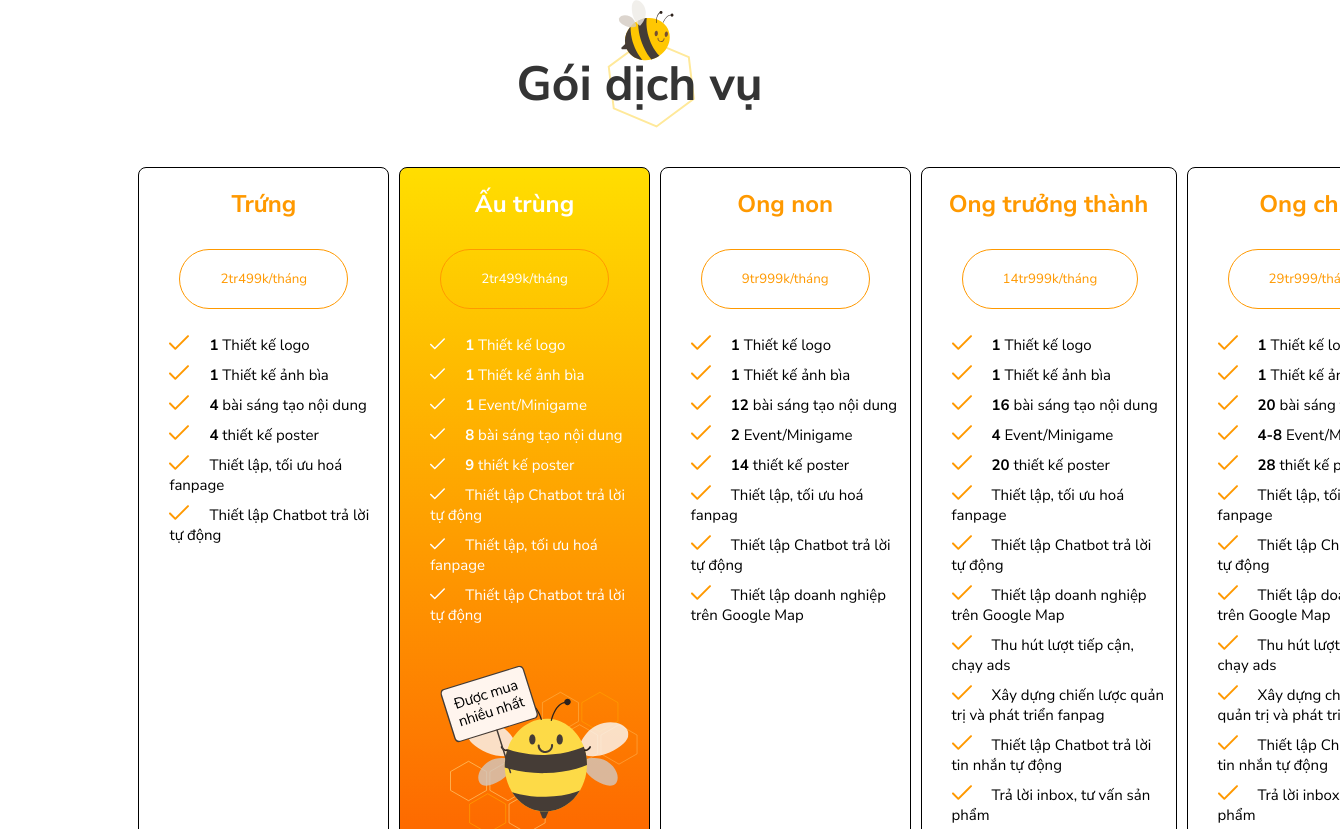
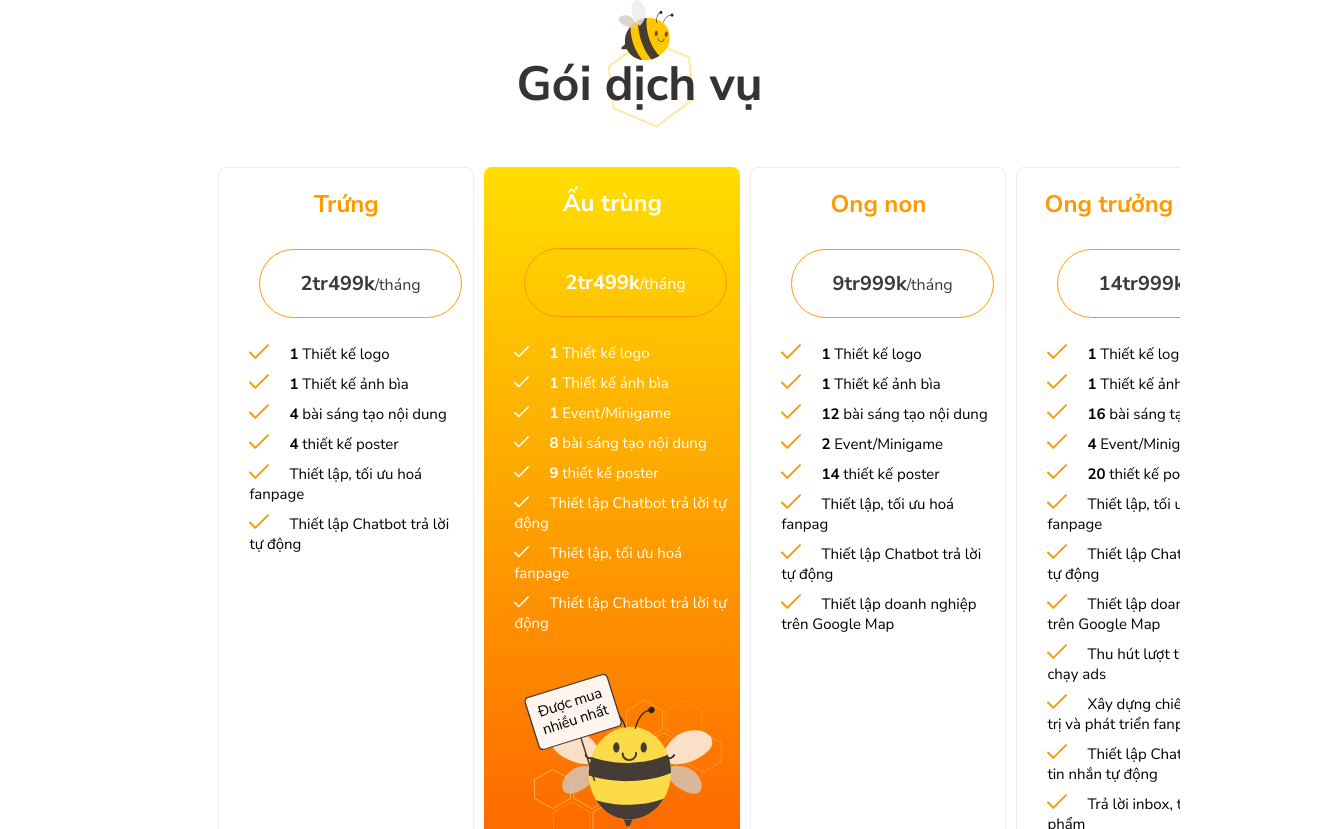
Before and after one commit to HHuy2000/beex-website, a Next.js app: page / in a window 1280 px wide. Shown: the part 4291-5120 px from the top of the page, 1340 px wide, since content can reach past the window. Built offline with nearby package versions, Linux system fonts and the light colour scheme.

Commit message:
update 6/42021 21h39 pricing

```diff
--- a/components/home/Pricing.jsx
+++ b/components/home/Pricing.jsx
@@ -4,7 +4,7 @@ import styles from "./Pricing.module.css";
 function Pricing() {
     return (
        <>
-       <link rel="stylesheet" href="https://cdnjs.cloudflare.com/ajax/libs/font-awesome/5.15.3/css/all.min.css" integrity="sha512-iBBXm8fW90+nuLcSKlbmrPcLa0OT92xO1BIsZ+ywDWZCvqsWgccV3gFoRBv0z+8dLJgyAHIhR35VZc2oM/gI1w==" crossorigin="anonymous" referrerpolicy="no-referrer" />
+       {/* <link rel="stylesheet" href="https://cdnjs.cloudflare.com/ajax/libs/font-awesome/5.15.3/css/all.min.css" integrity="sha512-iBBXm8fW90+nuLcSKlbmrPcLa0OT92xO1BIsZ+ywDWZCvqsWgccV3gFoRBv0z+8dLJgyAHIhR35VZc2oM/gI1w==" crossorigin="anonymous" referrerpolicy="no-referrer" />
        <section className={styles.btn}>
             <span className={styles.btnback}>
             <i class="fas fa-chevron-circle-left"></i>
@@ -12,7 +12,7 @@ function Pricing() {
             <span className={styles.btnnext}>
             <i class="fas fa-chevron-circle-right"></i>
             </span>
-       </section>
+       </section> */}
        <div className={styles.pricingallElements}>
            <section className = {styles.sectionTitle}>
                <div className={styles.title}>
@@ -25,7 +25,7 @@ function Pricing() {
            <section className= {styles.sectionbody}>
                <div className={styles.divbody}>
                    <h1>Trứng</h1>
-                   <button>2tr499k/tháng</button>
+                   <button><b>2tr499k</b>/tháng</button>
                    <ul>
                          <li className={styles.divoneli}><i><img className={styles.imgvector}src="../images/Vector.svg" alt="" /></i><b>1</b> Thiết kế logo</li>
                          <li  className={styles.divoneli}><i><img className={styles.imgvector}src="../images/Vector.svg" alt="" /></i><b>1</b> Thiết kế ảnh bìa</li>
@@ -38,7 +38,7 @@ function Pricing() {
                </div>
                <div className={styles.divbody} id={styles.divorange}>
                    <h1>Ấu trùng</h1>
-                   <button>2tr499k/tháng</button>
+                   <button><b>2tr499k</b>/tháng</button>
                    <ul>
                          <li className={styles.divoneli}><i><img className={styles.imgvector}src="../images/pricingTickwhite.svg" alt="" /></i><b>1</b> Thiết kế logo</li>
                          <li  className={styles.divoneli}><i><img className={styles.imgvector}src="../images/pricingTickwhite.svg" alt="" /></i><b>1</b> Thiết kế ảnh bìa</li>
@@ -54,7 +54,7 @@ function Pricing() {
                </div>
                <div className={styles.divbody}>
                    <h1>Ong non</h1>
-                   <button>9tr999k/tháng</button>
+                   <button><b>9tr999k</b>/tháng</button>
                    <ul>
                          <li className={styles.divoneli}><i><img className={styles.imgvector}src="../images/Vector.svg" alt="" /></i><b>1</b> Thiết kế logo</li>
                          <li  className={styles.divoneli}><i><img className={styles.imgvector}src="../images/Vector.svg" alt="" /></i><b>1</b> Thiết kế ảnh bìa</li>
@@ -69,7 +69,7 @@ function Pricing() {
                </div>
                <div className={styles.divbody}>
                   <h1>Ong trưởng thành</h1>
-                  <button>14tr999k/tháng</button>
+                  <button><b>14tr999k</b>/tháng</button>
                   <ul>
                          <li className={styles.divoneli}><i><img className={styles.imgvector}src="../images/Vector.svg" alt="" /></i><b>1</b> Thiết kế logo</li>
                          <li  className={styles.divoneli}><i><img className={styles.imgvector}src="../images/Vector.svg" alt="" /></i><b>1</b> Thiết kế ảnh bìa</li>
@@ -89,7 +89,7 @@ function Pricing() {
                </div>
                <div className={styles.divbody}>
                   <h1>Ong chúa</h1>
-                  <button>29tr999/tháng</button>
+                  <button><b>29tr999</b>/tháng</button>
                   <ul>
                   <li className={styles.divoneli}><i><img className={styles.imgvector}src="../images/Vector.svg" alt="" /></i><b>1</b> Thiết kế logo</li>
                          <li  className={styles.divoneli}><i><img className={styles.imgvector}src="../images/Vector.svg" alt="" /></i><b>1</b> Thiết kế ảnh bìa</li>
--- a/components/home/Pricing.module.css
+++ b/components/home/Pricing.module.css
@@ -3,11 +3,10 @@
 .pricingallElements{
     font-family: Nunito Sans;
 }
-.btn{
+/* .btn{
     position: absolute;
     display: flex;
     justify-content: space-between;
-    width: 100%;
     margin-top: 15cm;
 }
 .btnback{
@@ -16,10 +15,11 @@
     margin-left: 2%;
 }
 .btnnext{
+    position: relative;
     font-size: 60px;
     color: #FF9900;
-    margin-right: 29%;
-}
+    margin-left: 900%;
+} */
 .sectionTitle{
     display: block;
     width: 247px;
@@ -51,9 +51,7 @@
     z-index: -999;
 }
 .sectionbody{
-    width: 100%;
-    text-overflow: clip;
-    overflow: hidden;
+    overflow: auto;
     margin: 80px;
     display: flex;
     justify-content: space-around;
@@ -71,7 +69,7 @@
     color: #FF9900;
 }
 .sectionbody div{
-    border: 1px black solid;
+    border: 1px #EDEDED solid;
     height: 759px;
     width: 256px;
     border-radius: 8px;
@@ -84,6 +82,10 @@
     margin: 10px 10px;
     margin-left: -10px;
     font-size: 15px;
+    font-weight: 400;
+}
+.divoneli b {
+    font-weight: 700;
 }
 li .imgvector{
     margin-right: 20px;
@@ -91,6 +93,7 @@ li .imgvector{
 #divorange {
     background:linear-gradient(0deg, #FD5900 0%, #FFDE00 100%);
     ;
+    border: none;
 }
 #divorange h1 {
     color: #FFFF;
@@ -114,8 +117,19 @@ li .imgvector{
 }
 .divbody {
     position: relative;
-    left: 2.7%;
+    left: 10.5%;
     margin: 0px 5px;
+}
+.divbody button{
+    color: #3a3a3a;
+}
+.divbody button b{
+    font-size: 20px;
+    font-weight: 700;
+}
+.divbody button{
+    font-size: 16px;
+    font-weight: 400;
 }
 .divbody a {
     position: absolute;
@@ -161,3 +175,64 @@ li .imgvector{
     }
 
 }
+@media (max-width: 1239px) {
+    .btnnext{
+        margin-left: 800% ;
+    }
+}
+@media (max-width: 1100px) {
+    .btnnext{
+        margin-left: 700% ;
+    }
+}
+@media (max-width: 1000px) {
+    .btnnext{
+        margin-left: 600% ;
+    }
+}
+@media (max-width: 900px) {
+    .btnnext{
+        margin-left: 500% ;
+    }
+}
+@media (max-width: 800px) {
+    .btnnext{
+        margin-left: 400% ;
+    }
+}
+@media (max-width: 700px) {
+    .btnnext{
+        margin-left: 300% ;
+    }
+}
+ @media (max-width: 610px) {
+    .btnnext{
+        margin-left: 300% ;
+    }
+}
+@media (max-width: 540px) {
+    .btnnext{
+        margin-left: 300% ;
+    }
+}
+
+@media (max-width: 414px) {
+    .btnnext{
+        margin-left: 250% ;
+    }
+}
+@media (max-width: 414px) {
+    .btnnext{
+        margin-left: 240% ;
+    }
+}
+@media (max-width: 360px) {
+    .btnnext{
+        margin-left: 210% ;
+    }
+}
+@media (max-width: 321px) {
+    .btnnext{
+        margin-left: 180% ;
+    }
+}
```
